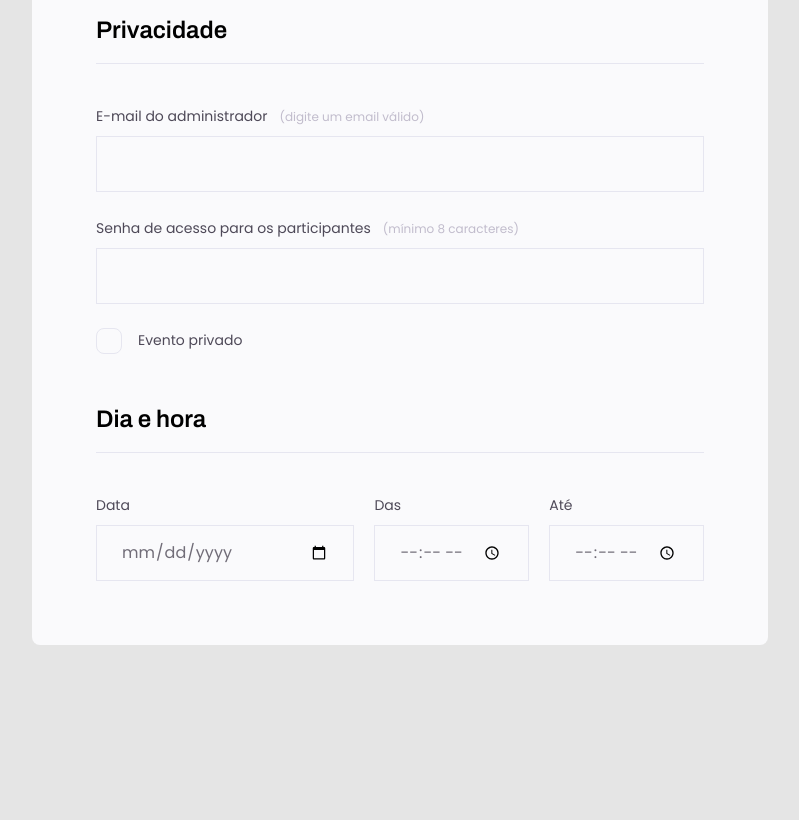
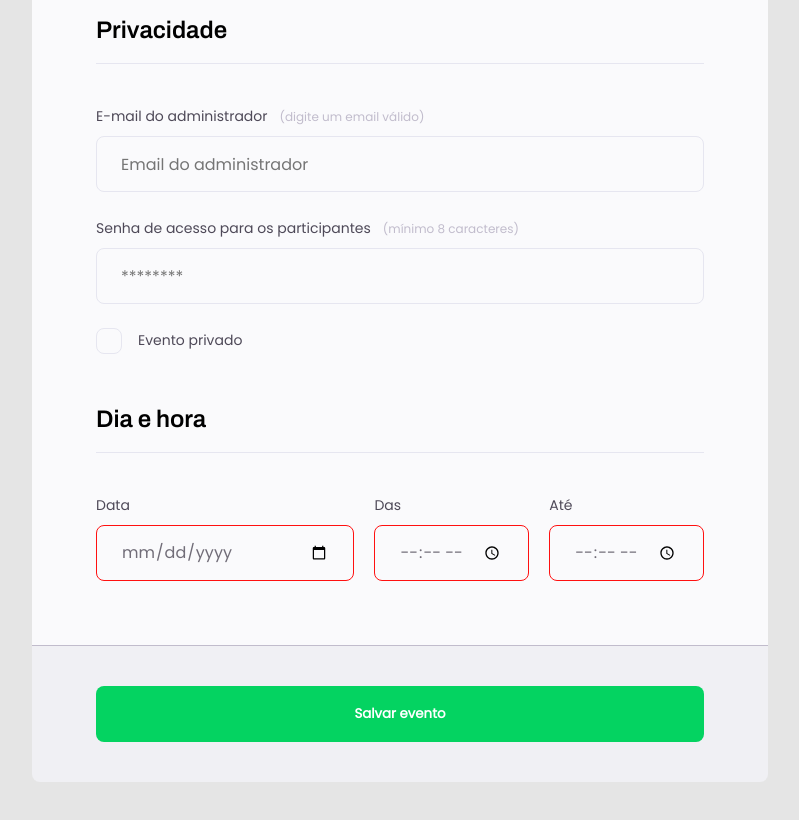
Before and after one commit to clmateus/inscricao-de-eventos, a plain HTML site: page index.html in a window 1280 px wide. Shown: the part 1120-1940 px from the top of the page, without its empty margins (240-1039 px from the left). Before the commit the page ends 1856 px from the top, so only its background shows below. Drawn offline with Linux system fonts and the light colour scheme.

Commit message:
Add files via upload

```diff
--- a/index.html
+++ b/index.html
@@ -18,7 +18,7 @@
         <h1>Crie e compartilhe seu evento.</h1>
         <p>O primeiro passo, é preencher esse formulário de inscrição.</p>
       </header>
-      <form>
+      <form id="my-form" method="get">
         <fieldset>
           <div class="fieldset-wrapper">
             <legend>Informações do Evento</legend>
@@ -27,21 +27,21 @@
               <label for="titleInput"
                 >Título do evento<span>(mínimo 8 caracteres)</span></label
               >
-              <input type="text" id="titleInput" />
+              <input type="text" id="titleInput" required minlength="8" placeholder="Título do evento"/>
             </div>
 
             <div class="input-wrapper">
               <label for="linkInput"
                 >Link do evento<span>(comece com https://)</span></label
               >
-              <input type="url" id="linkInput" />
+              <input type="url" id="linkInput" required placeholder="https://...."/>
             </div>
 
             <div class="input-wrapper">
               <label for="whatsappInput"
                 >Whatsapp para contato<span>(somente números)</span></label
               >
-              <input type="number" id="whatsappInput" />
+              <input type="number" id="whatsappInput" required placeholder="95555-5555"/>
             </div>
 
             <div class="input-wrapper">
@@ -70,7 +70,7 @@
                   >(digite um email válido)</span
                 ></label
               >
-              <input type="email" id="emailInput" />
+              <input type="email" id="emailInput" required placeholder="Email do administrador"/>
             </div>
 
             <div class="input-wrapper">
@@ -79,7 +79,7 @@
                   >(mínimo 8 caracteres)</span
                 ></label
               >
-              <input type="password" id="passwordInput" />
+              <input type="password" id="passwordInput" required minlength="8" placeholder="********"/>
             </div>
 
             <div class="checkbox-wrapper">
@@ -96,20 +96,25 @@
             <div class="col-3">
               <div class="input-wrapper">
                 <label for="dateInput">Data</label>
-                <input type="date" id="dateInput" />
+                <input type="date" id="dateInput" required />
               </div>
               <div class="input-wrapper">
                 <label for="beginInput">Das</label>
-                <input type="time" id="beginInput" />
+                <input type="time" id="beginInput" required/>
               </div>
               <div class="input-wrapper">
                 <label for="endInput">Até</label>
-                <input type="time" id="endInput" />
+                <input type="time" id="endInput" required/>
               </div>
             </div>
           </div>
         </fieldset>
       </form>
+
+      <footer>
+        <input type="submit" value="Salvar evento" class="button" form="my-form"/>
+      </footer>
+
     </div>
   </body>
 </html>
--- a/style.css
+++ b/style.css
@@ -56,7 +56,7 @@ header p {
 form {
   background: #fafafc;
   padding: 64px;
-  border-radius: 8px;
+  border-radius: 8px 8px 0 0;
   margin-top: 42px;
   display: flex;
   flex-direction: column;
@@ -116,6 +116,7 @@ fieldset legend {
 .input-wrapper select {
   background: #fafafc;
   border: 1px solid #e6e6f0;
+  border-radius: 8px;
   height: 56px;
   padding: 0 24px;
   font-size: 16px;
@@ -126,6 +127,7 @@ fieldset legend {
 .input-wrapper textarea {
   height: 168px;
   padding: 24px;
+  resize: none;
 }
 
 .input-wrapper select {
@@ -181,3 +183,30 @@ fieldset legend {
 .col-3 > div:nth-child(1){
   width: 100%;
 }
+
+footer{
+  background: #F0F0F4;
+  display: flex;
+  flex-direction: column;
+  padding: 40px 64px;
+  border-radius: 0 0 8px 8px;
+  border-top: 1px solid #c1bccc;
+}
+
+footer input{
+  height: 56px;
+  border-radius: 8px;
+  border: none;
+  background: #04D361;
+  color: #FFFFFF;
+  font-weight: 600;
+  cursor: pointer;
+}
+
+footer input:hover{
+  background: #47f796;
+}
+
+input:required:not(:placeholder-shown):invalid{
+  border: 1px solid #ff1010;
+}
```
